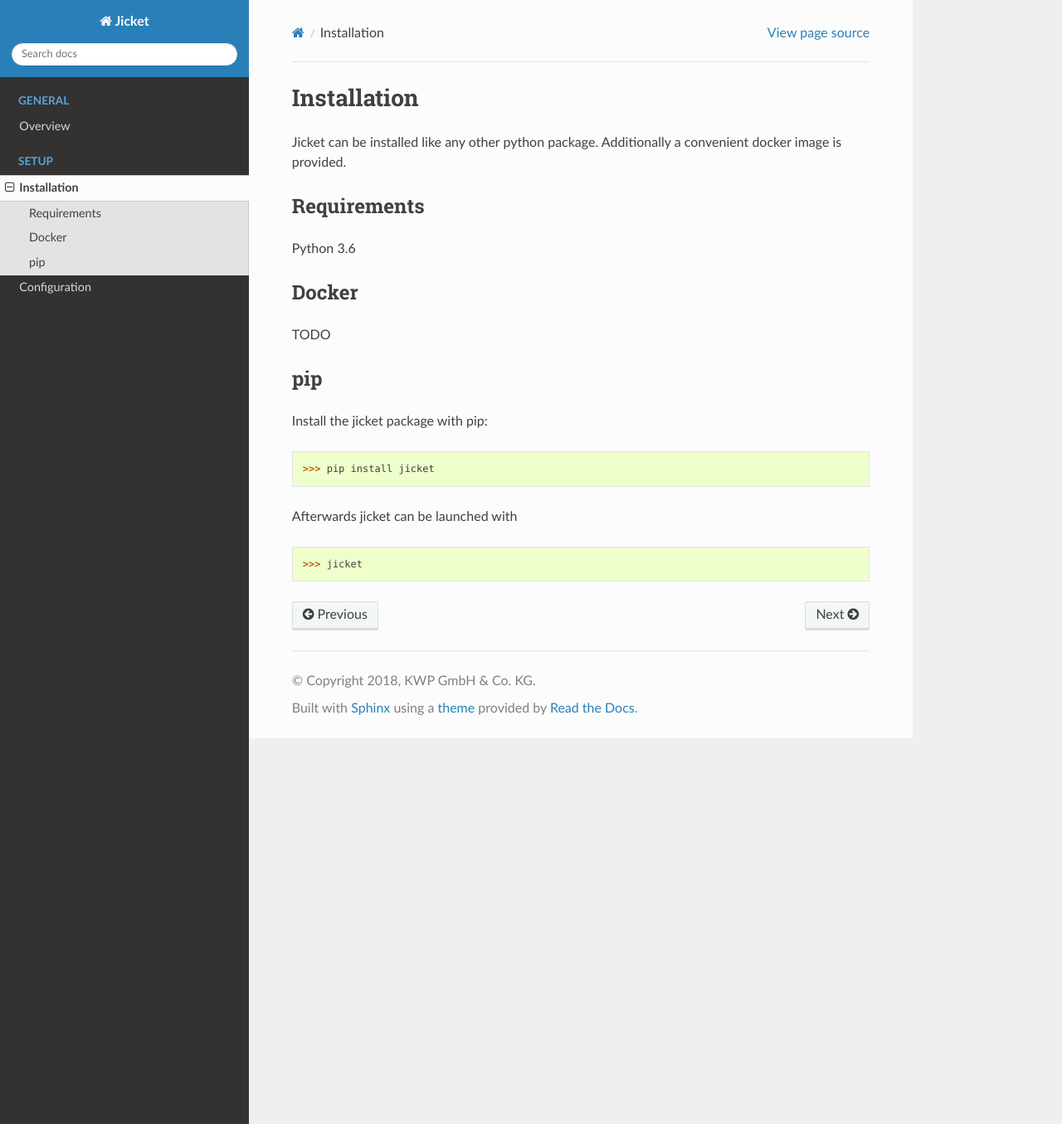
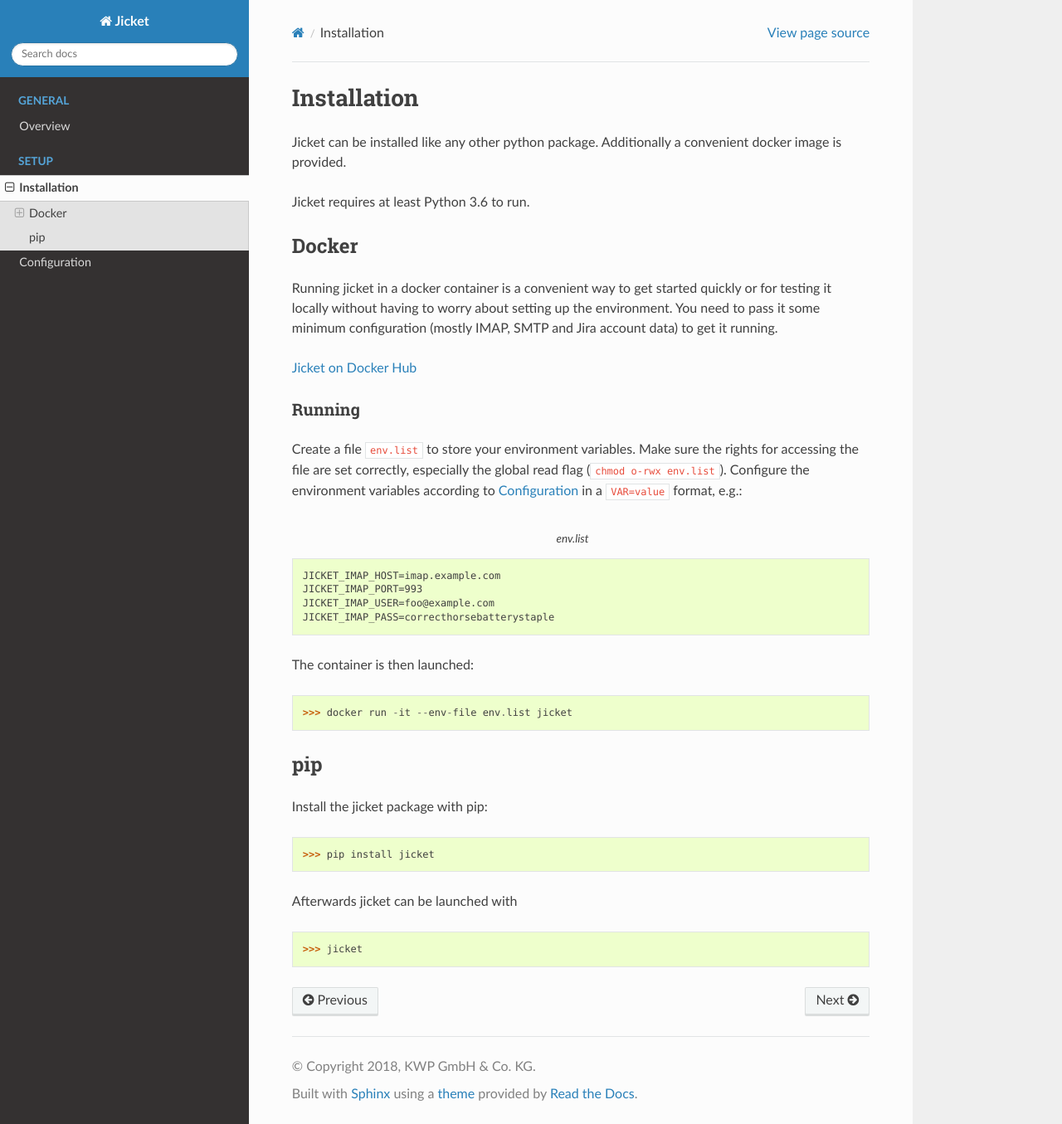
Before and after one commit to kwp-communications/jicket, a Sphinx documentation site: the page built from docs/installation.rst, in a window 1280 px wide and 1355 px high. Shown: the whole window at 83% size. Built offline with Sphinx 7.4.7 and the Read the Docs theme 2.0.0, drawn with Linux system fonts in a browser that asks for light colours.

Commit message:
Add docker setup

```diff
--- a/docs/installation.rst
+++ b/docs/installation.rst
@@ -3,14 +3,34 @@
 
 Jicket can be installed like any other python package. Additionally a convenient docker image is provided.
 
-Requirements
-----------------------------------
-Python 3.6
+Jicket requires at least Python 3.6 to run.
 
 
 Docker
 ----------------------------------
-TODO
+Running jicket in a docker container is a convenient way to get started quickly or for testing it locally without having
+to worry about setting up the environment. You need to pass it some minimum configuration (mostly IMAP, SMTP and Jira
+account data) to get it running.
+
+`Jicket on Docker Hub <https://hub.docker.com/r/kwpcommunications/jicket/>`_
+
+Running
+^^^^^^^^^
+Create a file ``env.list`` to store your environment variables. Make sure the rights for accessing the file are set
+correctly, especially the global read flag (``chmod o-rwx env.list``). Configure the environment variables according to
+:doc:`configuration` in a ``VAR=value`` format, e.g.:
+
+.. code-block:: text
+  :caption: env.list
+
+  JICKET_IMAP_HOST=imap.example.com
+  JICKET_IMAP_PORT=993
+  JICKET_IMAP_USER=foo@example.com
+  JICKET_IMAP_PASS=correcthorsebatterystaple
+
+The container is then launched:
+
+  >>> docker run -it --env-file env.list jicket
 
 
 
```
